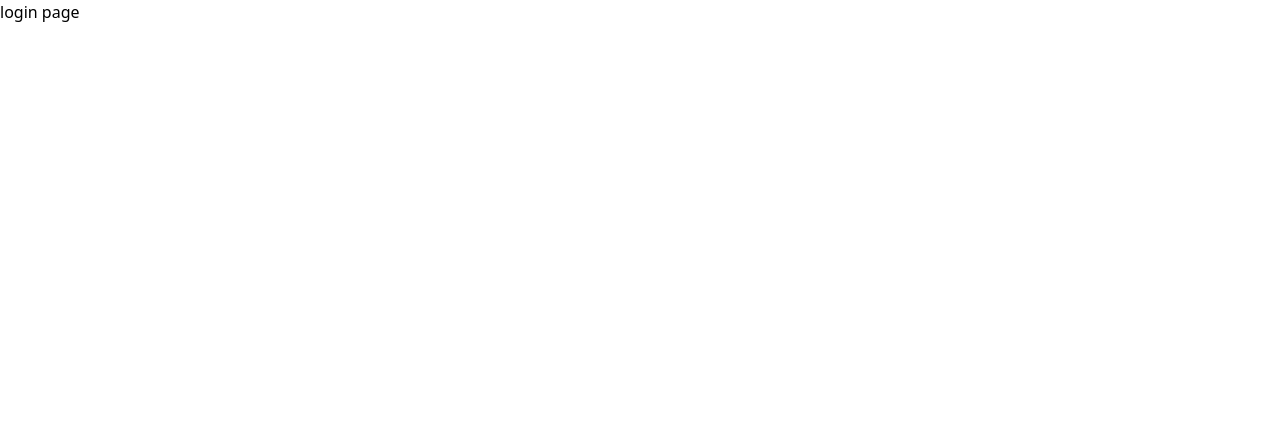
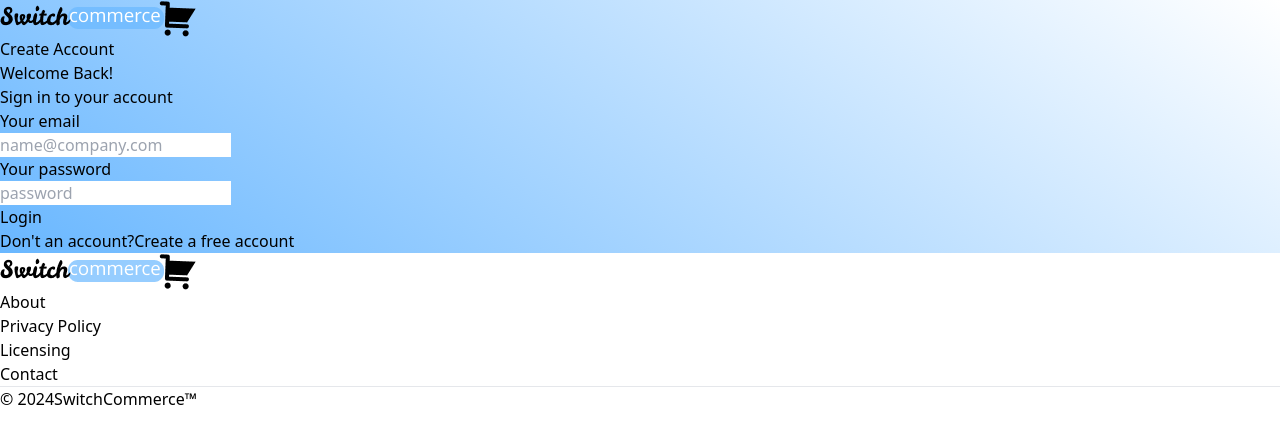
Before and after one commit to Denniman/group-two-frontend, a React (Vite) app: page /login in a window 1280 px wide. Shown: the top 444 px of the page. Built offline with nearby package versions, Linux system fonts and the light colour scheme.

Commit message:
create signup signin UI and Footer and Logo Comp

```diff
--- /dev/null
+++ b/src/components/FooterComp/FooterComp.jsx
@@ -0,0 +1,22 @@
+import { Footer } from "flowbite-react";
+import { LogoImg } from "../Logo";
+
+export function FooterComp () {
+  return (
+    <Footer container className="bg-[#69B7FF]">
+      <div className="w-full text-center">
+        <div className="w-full justify-between sm:flex sm:items-center sm:justify-between">
+          <LogoImg />
+          <Footer.LinkGroup>
+            <Footer.Link href="#">About</Footer.Link>
+            <Footer.Link href="#">Privacy Policy</Footer.Link>
+            <Footer.Link href="#">Licensing</Footer.Link>
+            <Footer.Link href="#">Contact</Footer.Link>
+          </Footer.LinkGroup>
+        </div>
+        <Footer.Divider />
+        <Footer.Copyright href="#" by="SwitchCommerce™" year={2024} />
+      </div>
+    </Footer>
+  );
+}
--- /dev/null
+++ b/src/components/FooterComp/index.js
@@ -0,0 +1 @@
+export * from "./FooterComp";
--- /dev/null
+++ b/src/components/Logo/LogoImg.jsx
@@ -0,0 +1,12 @@
+import { Link } from "react-router-dom";
+import switchLogo from "../../assets/images/switchLogo.png";
+
+export const LogoImg = () => {
+  return (
+    <div>
+      <Link to="/">
+      <img src={switchLogo} alt="logo image" />
+      </Link>
+    </div>
+  );
+};
--- /dev/null
+++ b/src/components/Logo/index.js
@@ -0,0 +1 @@
+export * from "./LogoImg";
--- a/src/components/index.js
+++ b/src/components/index.js
@@ -1,2 +1,4 @@
 export * from "./Button";
 export * from "./DashboardLayout";
+export * from "./Logo";
+export * from "./FooterComp";
--- a/src/pages/login/login.jsx
+++ b/src/pages/login/login.jsx
@@ -1,7 +1,46 @@
+import { Button, Label, TextInput } from "flowbite-react";
+import { FooterComp, LogoImg } from "../../components";
+import { Link } from "react-router-dom";
+
 export const Login = () => {
-    return (
-        <div>
-            <h1>login page</h1>
+  return (
+    <div>
+    <div className="h-screen w-full flex flex-col items-center p-2" style={{background: "linear-gradient(35deg, rgba(105,183,255,1) 0%, rgba(255,255,255,1) 100%)"}}>
+      <div className="w-full px-4 md:px-12 py-4 flex justify-between">
+      <LogoImg />
+      <Link to="/signup">
+      <Button color="blue" outline >Create Account</Button>
+      </Link>
+      </div>
+    <div className="h-full flex justify-center md:min-w-96">
+      <div className="w-full flex flex-col justify-center">
+        <div className="flex flex-col">
+          <h1 className="text-4xl font-semibold mb-2">Welcome Back!</h1>
+          <p className="mb-4 text-lg">Sign in to your account</p>
         </div>
-    );
+        <form className="flex flex-col gap-4">
+          <div>
+            <Label value="Your email" />
+            <TextInput type="email" placeholder="name@company.com" id="email" />
+          </div>
+          <div>
+            <Label value="Your password" />
+            <TextInput type="password" placeholder="password" id="password" />
+          </div>
+          <Button className="mt-3" color="blue" type="submit">
+            Login
+          </Button>
+        </form>
+        <div className="flex gap-2 text-sm mt-5">
+            <span>Don&apos;t an account?</span>
+            <Link to="/signup" className="text-blue-500">
+              Create a free account
+            </Link>
+          </div>
+      </div>
+    </div>
+    </div>
+    <FooterComp />
+    </div>
+  );
 };
--- a/src/pages/signup/signup.jsx
+++ b/src/pages/signup/signup.jsx
@@ -1,3 +1,56 @@
+import { Button, Label, TextInput } from "flowbite-react";
+import { FooterComp, LogoImg, } from "../../components";
+import { Link } from "react-router-dom";
+
+
+
 export const Signup = () => {
-    return <div>signup page</div>;
+  return (
+    <div>
+    <div className="h-screen w-full flex flex-col items-center p-2" style={{background: "linear-gradient(35deg, rgba(105,183,255,1) 0%, rgba(255,255,255,1) 100%)"}}>
+      <div className="w-full px-4 md:px-12 py-4 flex justify-between">
+      <LogoImg />
+      <Link to="/login">
+      <Button color="blue" outline >Login</Button>
+      </Link>
+      </div>
+    <div className="h-full flex justify-center md:min-w-96">
+      <div className="w-full flex flex-col justify-center">
+        <div className="flex flex-col">
+          <h1 className="text-4xl font-semibold mb-2"> Create a free account</h1>
+          <p className="mb-4 text-lg">Let&apos;s get to know you</p>
+        </div>
+        <form className="flex flex-col gap-4">
+          <div>
+            <Label value="Your username" />
+            <TextInput type="text" placeholder="Username" id="username" />
+          </div>
+          <div>
+            <Label value="Business name" />
+            <TextInput type="text" placeholder="My Store" id="Business-name" />
+          </div>
+          <div>
+            <Label value="Your email" />
+            <TextInput type="email" placeholder="name@company.com" id="email" />
+          </div>
+          <div>
+            <Label value="Your password" />
+            <TextInput type="password" placeholder="password" id="password" />
+          </div>
+          <Button className="mt-3" color="blue" type="submit">
+            Create Account
+          </Button>
+        </form>
+        <div className="flex gap-2 text-sm mt-5">
+            <span>Have an account?</span>
+            <Link to="/login" className="text-blue-500">
+              Sign In
+            </Link>
+          </div>
+      </div>
+    </div>
+    </div>
+    <FooterComp />
+    </div>
+  );
 };
--- a/tailwind.config.js
+++ b/tailwind.config.js
@@ -2,10 +2,11 @@ import { content as _content, plugin } from "flowbite-react/tailwind";
 
 /** @type {import('tailwindcss').Config} */
 export const content = [
-    // ...
-    _content(),
+  // ...
+  _content(),
+  "./src/**/*.{js,ts,jsx,tsx,mdx}",
 ];
 export const plugins = [
-    // ...
-    plugin(),
+  // ...
+  plugin(),
 ];
```
Also changed, not shown: src/assets/images/switchLogo.png (added).
